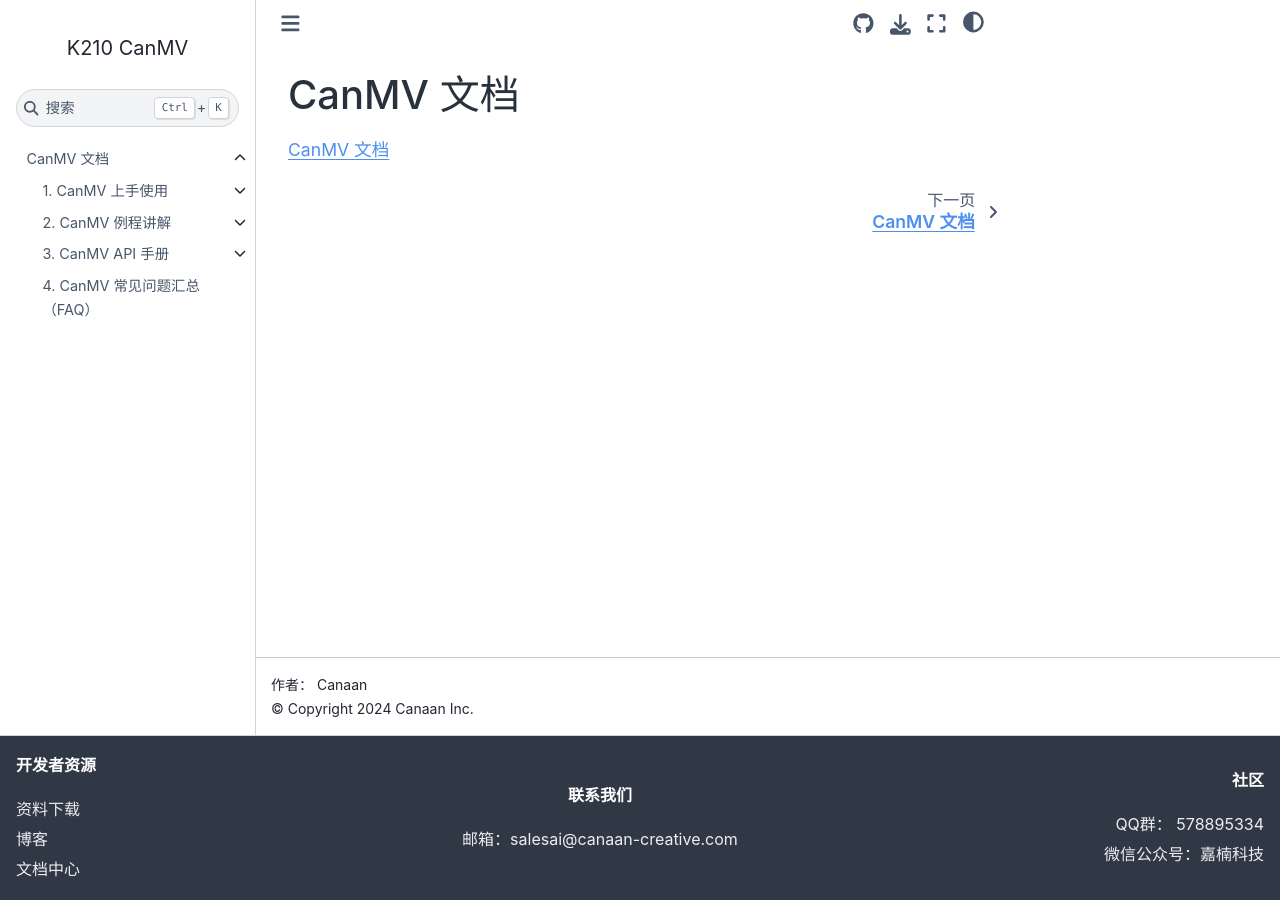
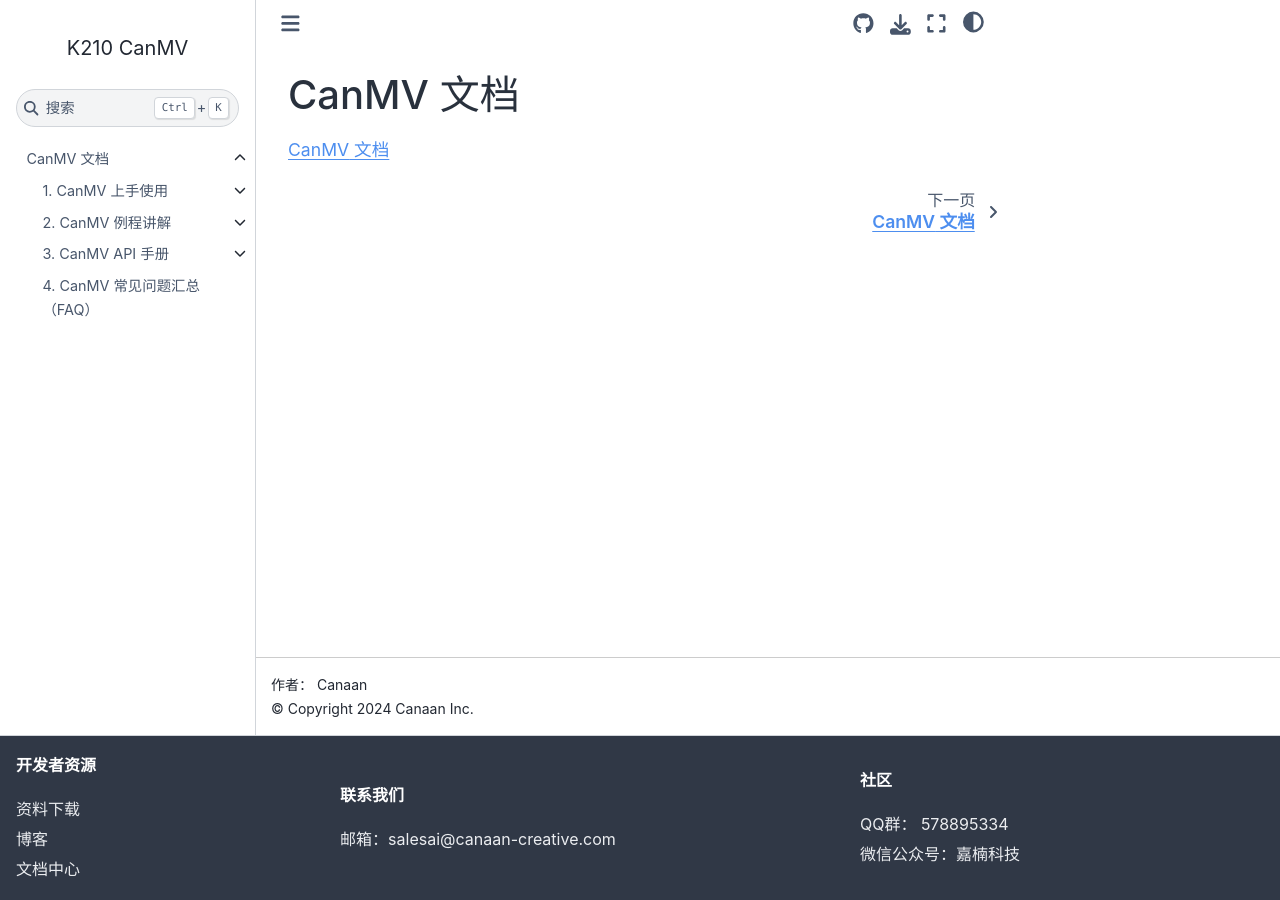
Before and after one commit to kendryte/canmv_docs, a Sphinx documentation site: the page built from source/index.rst, in a window 1280 px wide. Built offline with Sphinx 7.4.7 and the Sphinx Book theme 1.1.4, drawn with Linux system fonts in a browser that asks for light colours; comment, search, counter and statistics services are not loaded.

Commit message:
add some style

```diff
--- a/source/_static/custom-theme.css
+++ b/source/_static/custom-theme.css
@@ -55,6 +55,12 @@
 }
 .bd-footer {
   background-color: #303846;
+}
+.bd-footer .footer-items__end {
+  text-align: left;
+}
+.bd-footer .footer-items__center {
+  text-align: left;
 }
 .bd-sidebar {
   counter-reset: toctree-l2counter;
--- a/source/conf.py
+++ b/source/conf.py
@@ -75,5 +75,4 @@
     "footer_start": ["Fleft.html"],
     "footer_center": ["Footer.html"],
     "footer_end" : ["Fright.html"],
-    "content_footer_items": '',
 }
```
